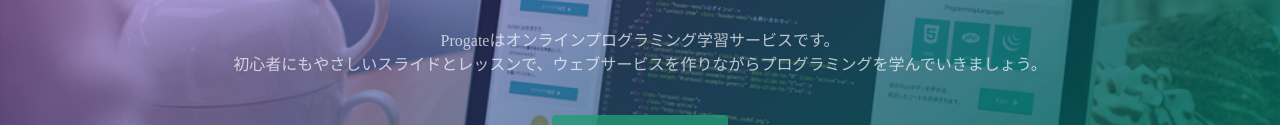
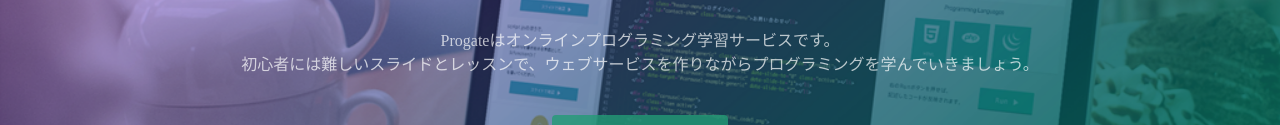
Before and after one commit to ramichi2/ramichi2.github.io, a plain HTML site: page index.html in a window 1280 px wide. Shown: the part 317-442 px from the top of the page. Drawn offline with Linux system fonts and the light colour scheme.

Commit message:
Update index.html

```diff
--- a/index.html
+++ b/index.html
@@ -24,7 +24,7 @@
   <div class="top-wrapper">
     <div class="container">
       <h1>LEARN TO CODE.<br>LEARN TO BE CREATIVE.</h1>
-      <p>Progateはオンラインプログラミング学習サービスです。<br>初心者にもやさしいスライドとレッスンで、ウェブサービスを作りながらプログラミングを学んでいきましょう。</p>
+      <p>Progateはオンラインプログラミング学習サービスです。<br>初心者には難しいスライドとレッスンで、ウェブサービスを作りながらプログラミングを学んでいきましょう。</p>
       <div class="btn-wrapper">
         <a href="#" class="btn signup">新規登録はこちら</a>
         <p>or</p>
```
